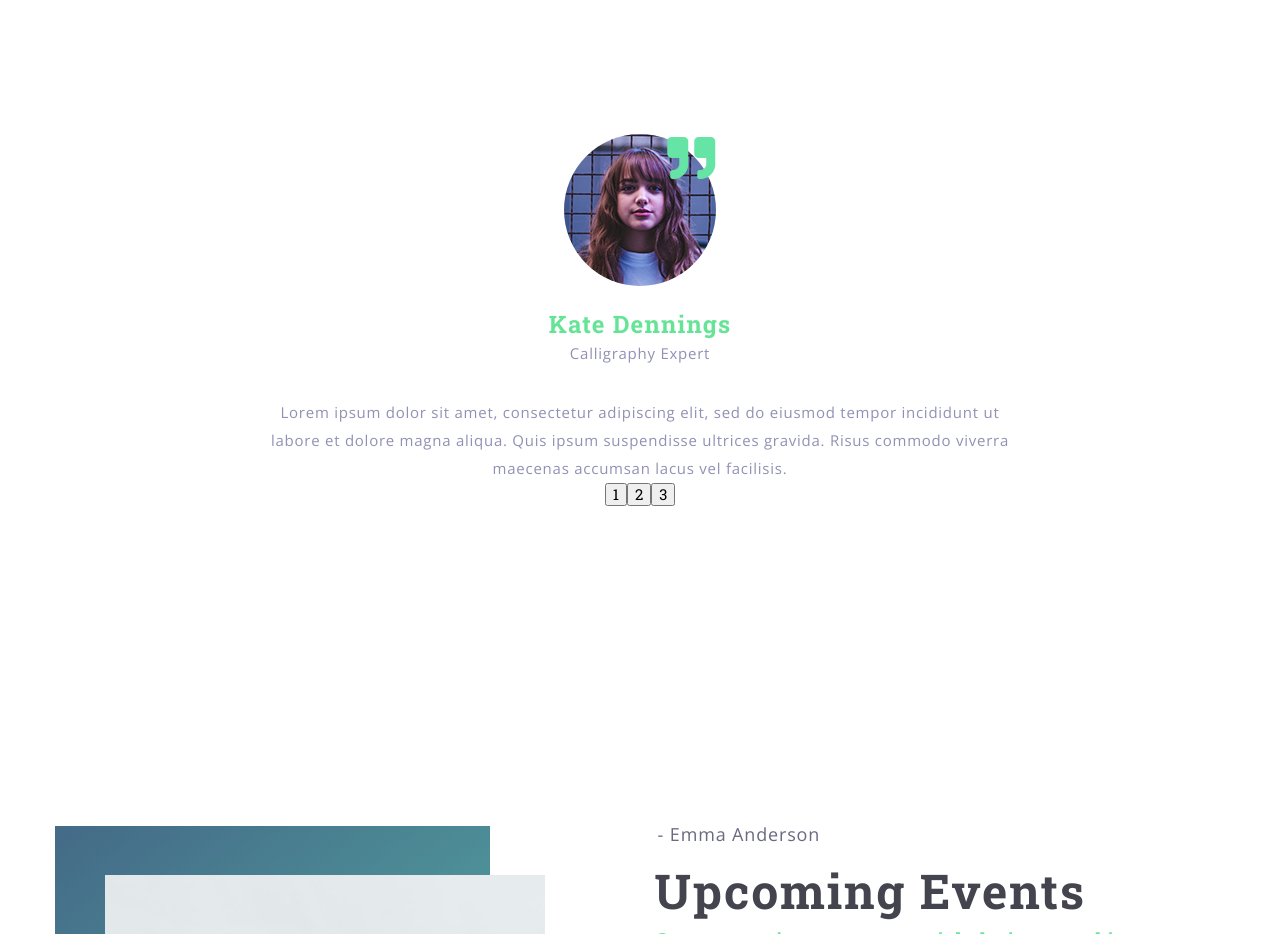
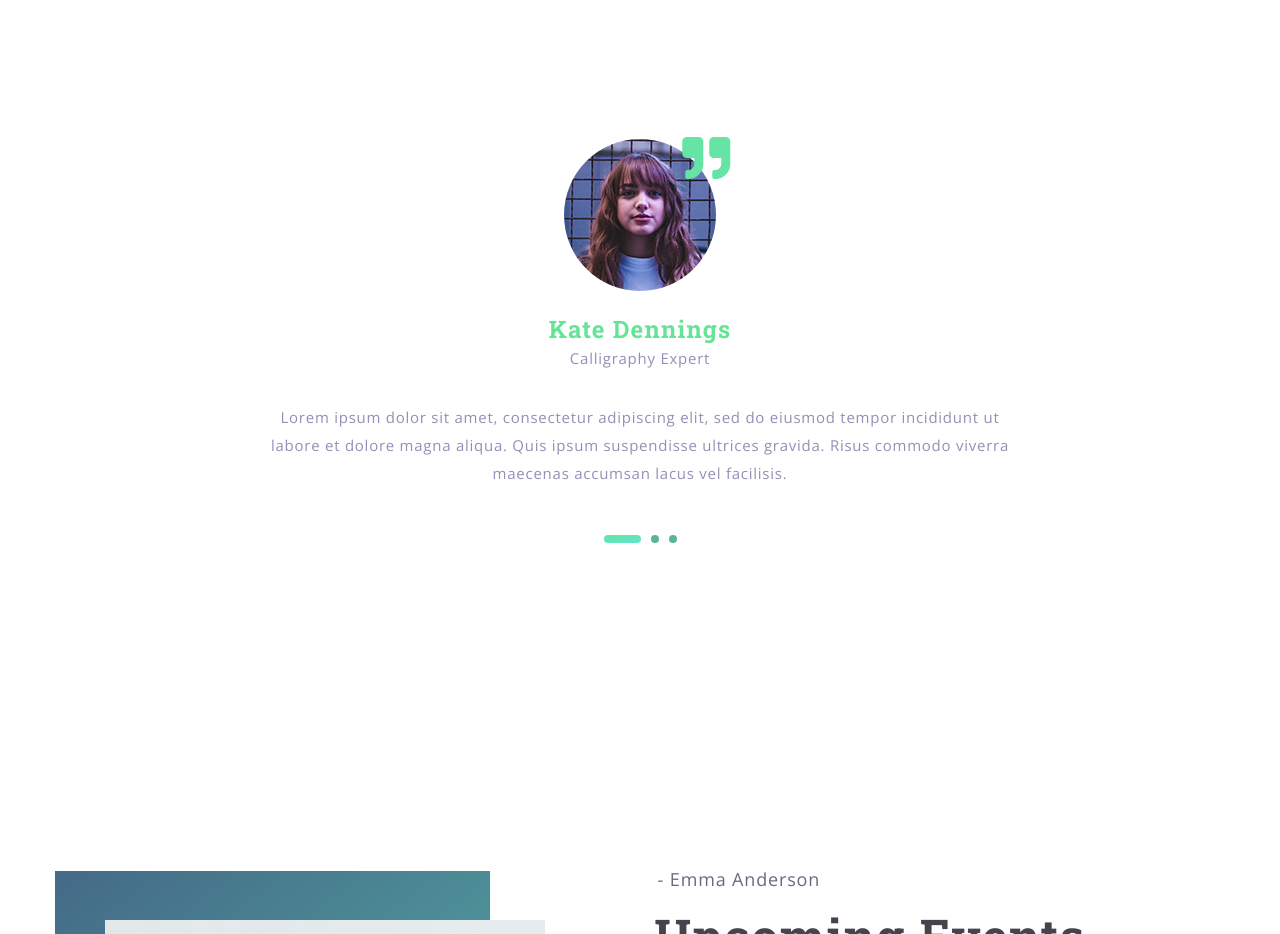
Before and after one commit to Aleksey1103/Bukee, a website: page src/views/index.html in a window 1280 px wide. Shown: the part 4300-5234 px from the top of the page. Drawn offline with nearby package versions, Linux system fonts and the light colour scheme; files that its build step writes are made by us from their sources; files whose address does not match are found by name.

Commit message:
styling "slick-dots"

```diff
--- a/src/styles/main.scss
+++ b/src/styles/main.scss
@@ -11,6 +11,7 @@ $bg-light-color: #f5f6fa;
 $bg-dark-color: #44444f;
 $text-color: #696980;
 $gray-color: #9191b5;
+$dots-color: #5bb498;
 
 h1, h2, h3, h4, p {
     padding: 0;
@@ -609,8 +610,20 @@ body {
         position: relative;
         width: 152px;
         height: 152px;
+        overflow: visible;
+        margin: 5px auto 26px auto;
+        span {
+            position: absolute;
+            top: -5px;
+            right: -15px;
+            font-size: 48px;
+            color: #65e4a6;
+        }
+    }
+    &__foto {
+        width: 152px;
+        height: 152px;
         border-radius: 50%;
-        margin: 0 auto 26px auto;
         &_1 {
             background-image: url(../img/avatar.png);
             background-position: -112px -9px;
@@ -626,14 +639,8 @@ body {
             background-size: auto 100%;
             background-repeat: no-repeat;
         }
-        span {
-            position: absolute;
-            top: 0;
-            right: 0;
-            font-size: 48px;
-            color: #65e4a6;
-        }
     }
+
     &__subtitle {
         color: $accent-color;
     }
@@ -651,7 +658,32 @@ body {
         display: flex;
         justify-content: center;
         list-style-type: none;
-        margin: 0;
+        margin: 48px auto 0 auto;
         padding: 0;
+        &>li {
+            margin: 0 5px;
+            line-height: 8px;
+            &>button {
+                text-indent: -99999px;
+                width: 8px;
+                height: 8px;
+                border: none;
+                background-color: $dots-color;
+                border-radius: 50%;
+                padding: 4px;
+                outline: none;
+                cursor: pointer;
+                &:hover {
+                    background-color: $accent-color;
+                }
+            }
+        }
+        .slick-active {
+            &>button {
+                width: 37px;
+                border-radius: 4px;
+                background: linear-gradient(to top left, #65e4ce, #65e4a1);
+            }
+        }
     }
 }
--- a/src/views/index.html
+++ b/src/views/index.html
@@ -172,19 +172,28 @@
 			<div class="wrap">
 				<div class="block-carousel">
 					<div>
-						<div class="block-carousel__avatar block-carousel__avatar_1"><span><i class="fas fa-quote-right"></i></span></div>
+						<div class="block-carousel__avatar">
+							<div class="block-carousel__foto block-carousel__foto_1"></div>
+							<span><i class="fas fa-quote-right"></i></span>
+						</div>
 						<h3 class="subtitle block-carousel__subtitle">Kate Dennings</h3>
 						<p class="block-carousel__text">Calligraphy Expert</p>
 						<p class="block-carousel__text">Lorem ipsum dolor sit amet, consectetur adipiscing elit, sed do eiusmod tempor incididunt ut labore et dolore magna aliqua. Quis ipsum suspendisse ultrices gravida. Risus commodo viverra maecenas accumsan lacus vel facilisis.</p>
 					</div>
 					<div>
-						<div class="block-carousel__avatar block-carousel__avatar_2"><span><i class="fas fa-quote-right"></i></span></div>
+						<div class="block-carousel__avatar">
+							<div class="block-carousel__foto block-carousel__foto_2"></div>
+							<span><i class="fas fa-quote-right"></i></span>
+						</div>
 						<h3 class="subtitle block-carousel__subtitle">Stan Marsh</h3>
 						<p class="block-carousel__text">Publisher</p>
 						<p class="block-carousel__text">Lorem ipsum dolor sit amet, consectetur adipiscing elit, sed do eiusmod tempor incididunt ut labore et dolore magna aliqua. Quis ipsum suspendisse ultrices gravida. Risus commodo viverra maecenas accumsan lacus vel facilisis.</p>
 					</div>
 					<div>
-						<div class="block-carousel__avatar block-carousel__avatar_3"><span><i class="fas fa-quote-right"></i></span></div>
+						<div class="block-carousel__avatar">
+							<div class="block-carousel__foto block-carousel__foto_3"></div>
+							<span><i class="fas fa-quote-right"></i></span>
+						</div>
 						<h3 class="subtitle block-carousel__subtitle">Kyle Broflovski</h3>
 						<p class="block-carousel__text">Chief Editor</p>
 						<p class="block-carousel__text">Lorem ipsum dolor sit amet, consectetur adipiscing elit, sed do eiusmod tempor incididunt ut labore et dolore magna aliqua. Quis ipsum suspendisse ultrices gravida. Risus commodo viverra maecenas accumsan lacus vel facilisis.</p>
```
